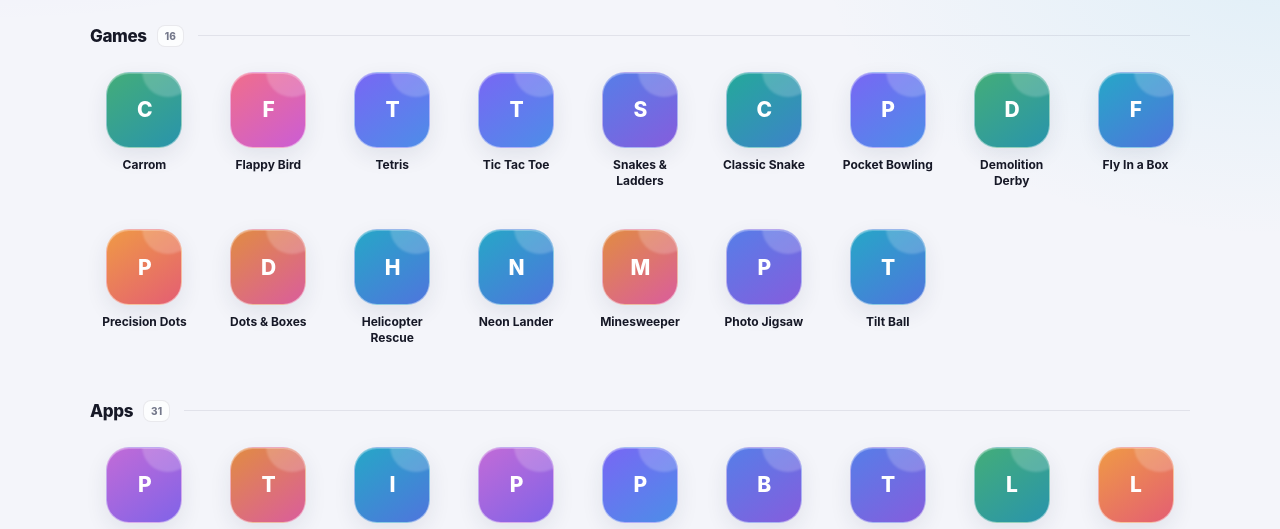
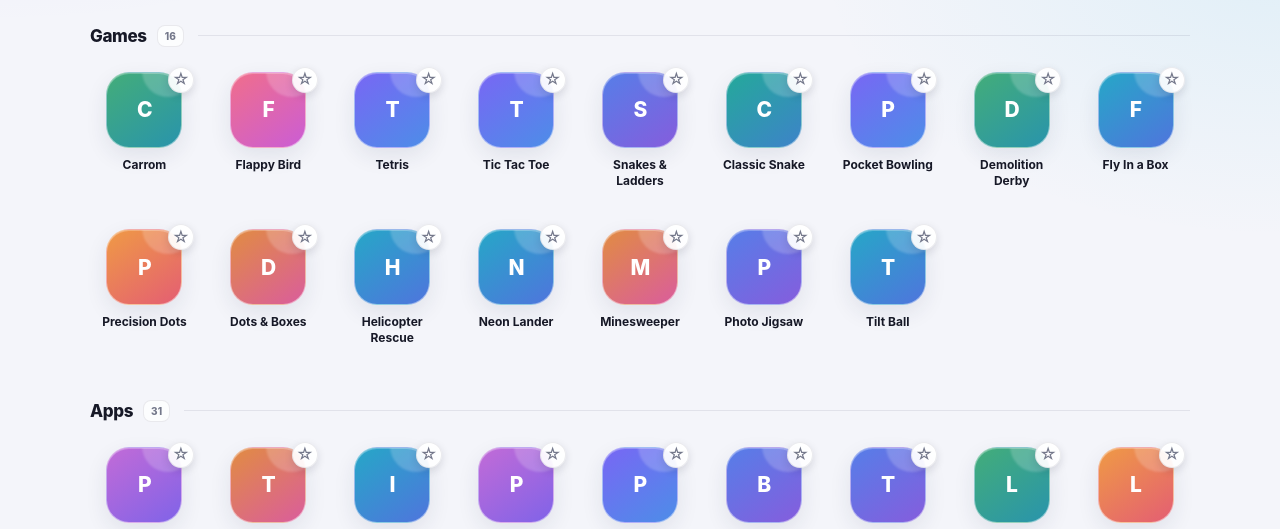
Before and after one commit to Desparenzo/Desparenzo, a plain HTML site: page index.html in a window 1280 px wide. Shown: the part 248-777 px from the top of the page. Drawn offline with Linux system fonts and the light colour scheme.

Commit message:
added search and pin functionality

```diff
--- a/index.html
+++ b/index.html
@@ -284,10 +284,41 @@
     }
     .section-rule { height: 1px; flex: 1; background: var(--line); margin-left: 4px; }
 
+    .search-results-bar {
+      display: flex;
+      align-items: center;
+      justify-content: space-between;
+      gap: 12px;
+      margin: -7px 5px 22px;
+      padding: 12px 14px;
+      border: 1px solid var(--line);
+      border-radius: 15px;
+      background: var(--surface);
+      box-shadow: 0 5px 18px rgba(35,39,75,.035);
+    }
+    .search-results-bar[hidden] { display: none; }
+    .search-results-title {
+      min-width: 0;
+      color: var(--ink);
+      font-size: 13px;
+      font-weight: 780;
+      overflow-wrap: anywhere;
+    }
+    .search-results-count {
+      flex: 0 0 auto;
+      color: var(--accent);
+      font-size: 11px;
+      font-weight: 800;
+    }
+
     .app-grid {
       display: grid;
       grid-template-columns: repeat(auto-fill, minmax(92px, 1fr));
       gap: 15px 12px;
+    }
+    .app-tile-wrap {
+      position: relative;
+      min-width: 0;
     }
     .app-tile {
       min-width: 0;
@@ -344,6 +375,36 @@
       display: block;
       object-fit: cover;
       border-radius: inherit;
+    }
+    .pin-toggle {
+      position: absolute;
+      z-index: 3;
+      top: 5px;
+      right: 5px;
+      width: 26px;
+      height: 26px;
+      display: grid;
+      place-items: center;
+      padding: 0;
+      border: 1px solid var(--line);
+      border-radius: 50%;
+      color: var(--muted);
+      background: var(--surface-strong);
+      box-shadow: 0 3px 9px rgba(20,24,50,.13);
+      font-size: 17px;
+      line-height: 1;
+      cursor: pointer;
+      transition: color .16s ease, background .16s ease, transform .16s ease;
+    }
+    .pin-toggle:hover { transform: scale(1.08); }
+    .pin-toggle[aria-pressed="true"] {
+      color: #fff;
+      border-color: transparent;
+      background: var(--accent);
+    }
+    .pin-toggle:focus-visible {
+      outline: 3px solid var(--focus);
+      outline-offset: 2px;
     }
     .app-name {
       width: 100%;
@@ -454,6 +515,20 @@
       <div class="library-count" id="library-count">Loading library…</div>
     </section>
 
+    <div class="search-results-bar" id="search-results-bar" hidden aria-live="polite">
+      <span class="search-results-title" id="search-results-title">Search results</span>
+      <span class="search-results-count" id="search-results-count"></span>
+    </div>
+
+    <section class="library-section pinned-section" id="pinned-section" hidden aria-label="Pinned apps">
+      <div class="section-heading">
+        <h2>Pinned</h2>
+        <span class="section-count" id="pinned-count">0</span>
+        <span class="section-rule"></span>
+      </div>
+      <div class="app-grid" id="pinned-grid"></div>
+    </section>
+
     <div id="library-content" aria-live="polite">
       <div class="status"><strong>Loading your library</strong>Fetching the catalogue…</div>
     </div>
@@ -474,8 +549,18 @@
       const searchRow = document.getElementById('search-row');
       const searchInput = document.getElementById('search-input');
       const emptySearch = document.getElementById('empty-search');
+      const searchResultsBar = document.getElementById('search-results-bar');
+      const searchResultsTitle = document.getElementById('search-results-title');
+      const searchResultsCount = document.getElementById('search-results-count');
+      const pinnedSection = document.getElementById('pinned-section');
+      const pinnedGrid = document.getElementById('pinned-grid');
+      const pinnedCount = document.getElementById('pinned-count');
       const themeToggle = document.getElementById('theme-toggle');
       const themeIcon = document.getElementById('theme-icon');
+      const PIN_STORAGE_KEY = 'desparenzo-pinned-apps-v1';
+      let libraryCategories = [];
+      let activeSearch = '';
+      let pinnedUrls = loadPinnedUrls();
 
       const categoryGlyphs = {
         games: '🎮', game: '🎮', apps: '▦', app: '▦', utilities: '🛠', utility: '🛠', tools: '🧰', tools: '🧰'
@@ -485,6 +570,20 @@
         ['#ef9a45', '#e45e73'], ['#567ee8', '#855ddd'], ['#26a7c7', '#4f75dd'],
         ['#c26bd7', '#8063e8'], ['#43ad79', '#2994ac'], ['#e18c42', '#da5d9c']
       ];
+
+      function loadPinnedUrls() {
+        try {
+          const saved = JSON.parse(localStorage.getItem(PIN_STORAGE_KEY) || '[]');
+          return new Set(Array.isArray(saved) ? saved.filter(value => typeof value === 'string') : []);
+        } catch (_) {
+          return new Set();
+        }
+      }
+
+      function savePinnedUrls() {
+        try { localStorage.setItem(PIN_STORAGE_KEY, JSON.stringify([...pinnedUrls])); }
+        catch (_) { /* Pins still work for this page session if browser storage is unavailable. */ }
+      }
 
       function hashText(value) {
         let hash = 0;
@@ -538,7 +637,27 @@
         return categories.filter(category => category.items.length > 0);
       }
 
-      function makeTile(item, category, index) {
+      function updatePinButton(button, isPinned) {
+        button.textContent = isPinned ? '★' : '☆';
+        button.setAttribute('aria-pressed', String(isPinned));
+        button.setAttribute('aria-label', isPinned ? 'Unpin this app' : 'Pin this app');
+        button.title = isPinned ? 'Unpin' : 'Pin';
+      }
+
+      function togglePin(item) {
+        if (pinnedUrls.has(item.url)) pinnedUrls.delete(item.url);
+        else pinnedUrls.add(item.url);
+        savePinnedUrls();
+        renderPinned();
+        content.querySelectorAll('.pin-toggle').forEach(button => {
+          if (button.dataset.url === item.url) updatePinButton(button, pinnedUrls.has(item.url));
+        });
+      }
+
+      function makeTile(item, category) {
+        const wrapper = document.createElement('div');
+        wrapper.className = 'app-tile-wrap';
+
         const link = document.createElement('a');
         link.className = 'app-tile';
         link.href = item.url;
@@ -572,10 +691,40 @@
         label.className = 'app-name';
         label.textContent = item.name;
         link.append(icon, label);
-        return link;
+
+        const pinButton = document.createElement('button');
+        pinButton.type = 'button';
+        pinButton.className = 'pin-toggle';
+        pinButton.dataset.url = item.url;
+        updatePinButton(pinButton, pinnedUrls.has(item.url));
+        pinButton.addEventListener('click', event => {
+          event.preventDefault();
+          event.stopPropagation();
+          togglePin(item);
+        });
+
+        wrapper.append(link, pinButton);
+        return wrapper;
+      }
+
+      function renderPinned() {
+        const allItems = new Map();
+        libraryCategories.forEach(category => {
+          category.items.forEach(item => allItems.set(item.url, { item, category }));
+        });
+
+        const pinnedItems = [...pinnedUrls]
+          .map(url => allItems.get(url))
+          .filter(Boolean);
+
+        pinnedGrid.replaceChildren();
+        pinnedItems.forEach(({ item, category }) => pinnedGrid.appendChild(makeTile(item, category)));
+        pinnedCount.textContent = String(pinnedItems.length);
+        pinnedSection.hidden = activeSearch.length > 0 || pinnedItems.length === 0;
       }
 
       function render(categories) {
+        libraryCategories = categories;
         content.replaceChildren();
         nav.replaceChildren();
         let total = 0;
@@ -601,7 +750,7 @@
 
           const grid = document.createElement('div');
           grid.className = 'app-grid';
-          category.items.forEach((item, index) => grid.appendChild(makeTile(item, category, index)));
+          category.items.forEach(item => grid.appendChild(makeTile(item, category)));
           section.append(heading, grid);
           content.appendChild(section);
 
@@ -616,32 +765,46 @@
           nav.appendChild(chip);
         });
 
-        countLabel.textContent = total + (total === 1 ? ' item' : ' items');
+        countLabel.dataset.original = total + (total === 1 ? ' item' : ' items');
+        countLabel.textContent = countLabel.dataset.original;
         if (!total) {
           content.innerHTML = '<div class="status"><strong>Your library is empty</strong>Add your first item to <code>library.txt</code> and refresh this page.</div>';
         }
-        filterItems('');
+        renderPinned();
+        filterItems(searchInput.value);
       }
 
       function filterItems(query) {
         const normalized = query.trim().toLowerCase();
+        activeSearch = normalized;
         let visibleTotal = 0;
         content.querySelectorAll('.library-section').forEach(section => {
           let sectionCount = 0;
-          section.querySelectorAll('.app-tile').forEach(tile => {
-            const matches = tile.querySelector('.app-name').textContent.toLowerCase().includes(normalized);
+          section.querySelectorAll('.app-tile-wrap').forEach(tile => {
+            const name = tile.querySelector('.app-name').textContent.toLowerCase();
+            const matches = name.includes(normalized);
             tile.hidden = !matches;
             if (matches) sectionCount++;
           });
           section.hidden = sectionCount === 0;
           visibleTotal += sectionCount;
         });
-        emptySearch.classList.toggle('visible', normalized.length > 0 && visibleTotal === 0);
-        countLabel.textContent = normalized ? visibleTotal + (visibleTotal === 1 ? ' match' : ' matches') : countLabel.dataset.original || countLabel.textContent;
+
+        const searching = normalized.length > 0;
+        searchResultsBar.hidden = !searching;
+        searchResultsTitle.textContent = searching ? 'Results for “' + query.trim() + '”' : '';
+        searchResultsCount.textContent = searching
+          ? visibleTotal + (visibleTotal === 1 ? ' result' : ' results')
+          : '';
+        emptySearch.classList.toggle('visible', searching && visibleTotal === 0);
+        countLabel.textContent = searching
+          ? visibleTotal + (visibleTotal === 1 ? ' match' : ' matches')
+          : countLabel.dataset.original || countLabel.textContent;
         nav.querySelectorAll('.category-chip').forEach(chip => {
           const target = document.querySelector(chip.getAttribute('href'));
-          chip.hidden = !!normalized && (!target || target.hidden);
+          chip.hidden = searching && (!target || target.hidden);
         });
+        renderPinned();
       }
 
       async function loadCatalogue() {
```
